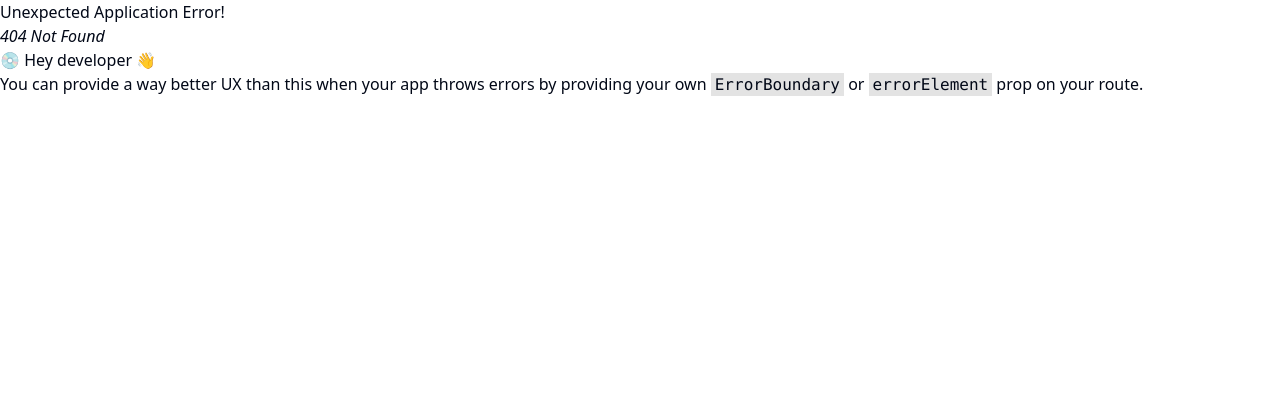
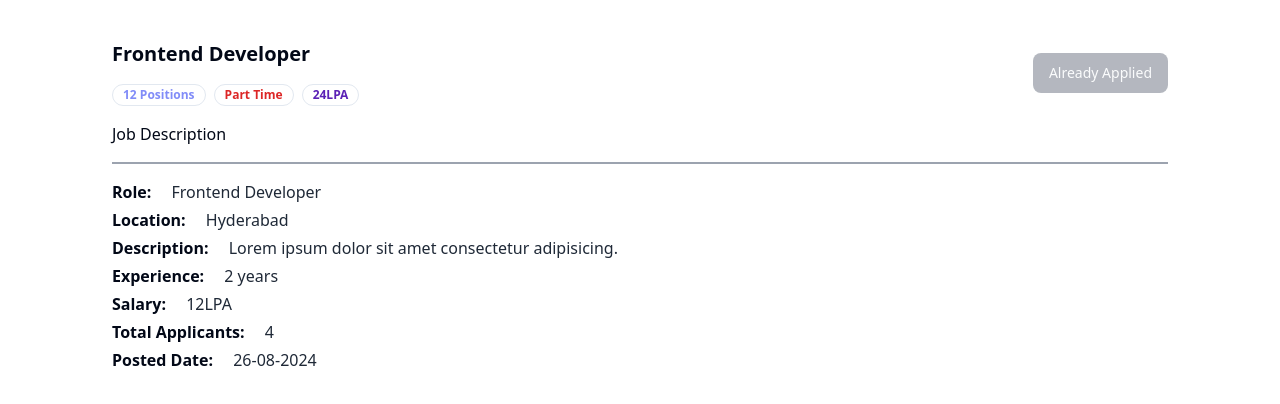
Before and after one commit to Ritik-Raghuwanshi/Internship-Projects, a React (Vite) app in the folder Job-Listing-Portal/frontend/: page /description/1 in a window 1280 px wide. Before the commit this address had no page. Shown: the top 404 px of the page. Built offline with nearby package versions, Linux system fonts and the light colour scheme.

Commit message:
build job details page (description and access through JobCard

```diff
--- a/Job-Listing-Portal/frontend/src/App.jsx
+++ b/Job-Listing-Portal/frontend/src/App.jsx
@@ -5,6 +5,7 @@
 import Jobs from './components/Jobs';
 import Browse from './components/Browse';
 import Profile from './components/Profile';
+import JobDescription from './components/JobDescription';
 
 const appRouter = createBrowserRouter([
   {
@@ -22,6 +23,10 @@
   {
     path:'/jobs',
     element:<Jobs />
+  },
+  {
+    path:'/description/:id',
+    element:<JobDescription />
   },
   {
     path:'/browse',
--- a/Job-Listing-Portal/frontend/src/components/JobCard.jsx
+++ b/Job-Listing-Portal/frontend/src/components/JobCard.jsx
@@ -3,8 +3,11 @@
 import { Avatar, AvatarImage } from "./ui/avatar";
 import Applogo from "/logo.png";
 import { Badge } from "./ui/badge";
+import { useNavigate } from "react-router-dom";
 
 const JobCard = () => {
+  const navigate = useNavigate();
+  const jobId = 'hgdyfgreiufhe';
   return (
     <div className="p-5 rounded-md shadow-xl bg-white border border-gray-100 max-w-[100%]">
       <div className="flex items-center justify-between">
@@ -35,7 +38,7 @@
         <Badge className="text-violet-800 font-bold" variant="ghost">24LPA</Badge>
     </div>
     <div className="flex items-center gap-4 mt-4">
-        <Button variant="outline">Details</Button>
+        <Button onClick={() => navigate(`/description/${jobId}`)} variant="outline">Details</Button>
         <Button variant="outline">Save for later</Button>
     </div>
     </div>
--- /dev/null
+++ b/Job-Listing-Portal/frontend/src/components/JobDescription.jsx
@@ -0,0 +1,34 @@
+import { Badge } from "./ui/badge";
+import { Button } from "./ui/button";
+
+const JobDescription = () => {
+    const isApplied = true;
+  return (
+    <div className="max-w-7xl mx-28 my-10">
+      <div className="flex items-center justify-between">
+        <div>
+          <h1 className="font-bold text-xl">Frontend Developer</h1>
+          <div className="flex items-center gap-2 mt-4">
+            <Badge className="text-indigo-400 font-bold" variant="ghost">12 Positions</Badge>
+            <Badge className="text-red-600 font-bold" variant="ghost">Part Time</Badge>
+            <Badge className="text-violet-800 font-bold" variant="ghost">24LPA</Badge>
+          </div>
+        </div>
+        <Button disabled={isApplied} className={`rounded-lg ${isApplied ? 'bg-gray-500 cursor-not-allowed' : 'bg-indigo-300 hover:bg-indigo-500'}`}>{ isApplied ? 'Already Applied' : 'Apply Now'}</Button>
+      </div>
+      <h1 className="border-b-2 border-b-gray-400 font-medium py-4">Job Description</h1>
+      <div className="my-4">
+        <h1 className="font-bold my-1">Role: <span className="pl-4 font-normal text-gray-800">Frontend Developer</span></h1>
+        <h1 className="font-bold my-1">Location: <span className="pl-4 font-normal text-gray-800">Hyderabad</span></h1>
+        <h1 className="font-bold my-1">Description: <span className="pl-4 font-normal text-gray-800">Lorem ipsum dolor sit amet consectetur adipisicing.</span></h1>
+        <h1 className="font-bold my-1">Experience: <span className="pl-4 font-normal text-gray-800">2 years</span></h1>
+        <h1 className="font-bold my-1">Salary: <span className="pl-4 font-normal text-gray-800">12LPA</span></h1>
+        <h1 className="font-bold my-1">Total Applicants: <span className="pl-4 font-normal text-gray-800">4</span></h1>
+        <h1 className="font-bold my-1">Posted Date: <span className="pl-4 font-normal text-gray-800">26-08-2024</span></h1>
+
+      </div>
+    </div>
+  );
+};
+
+export default JobDescription;
```
